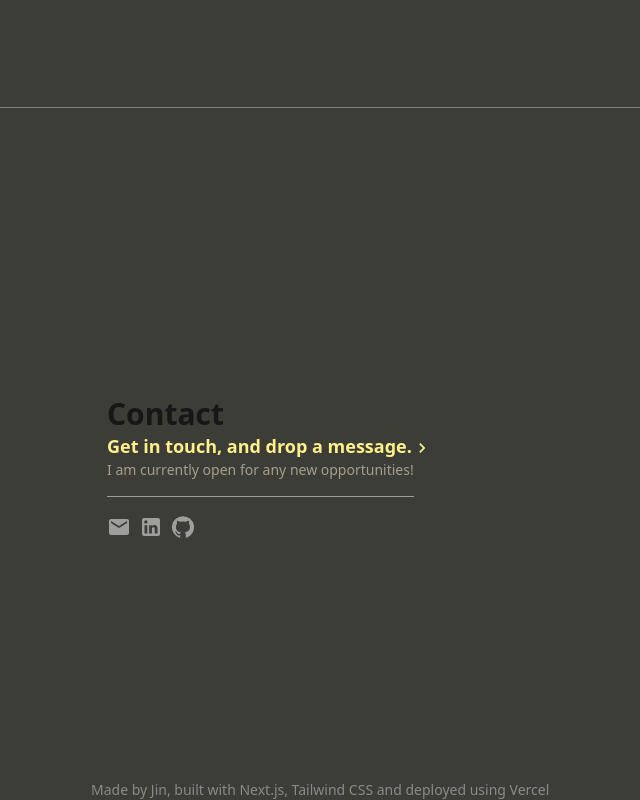
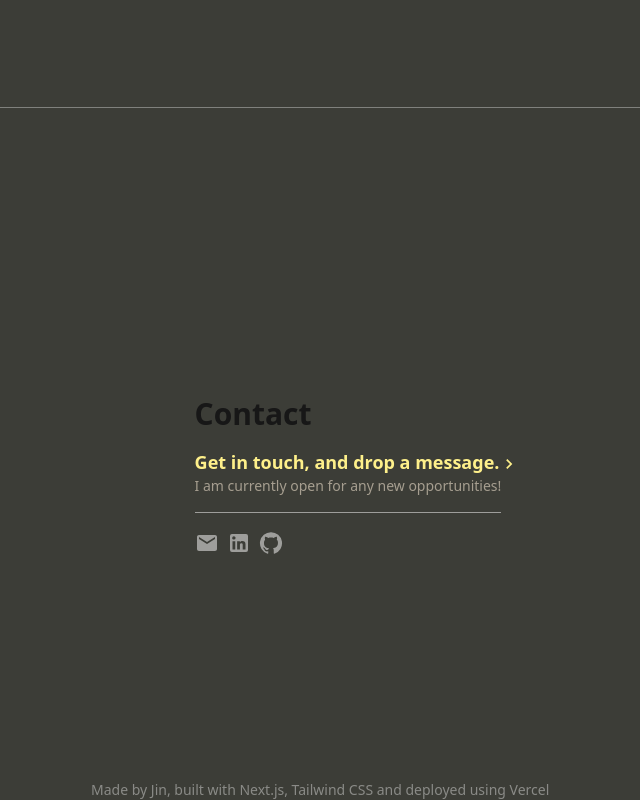
Before and after one commit to jincabia/portfolio, a Next.js app: page / in a window 1280 px wide. Shown: the part 2254-3054 px from the top of the page, without its empty margins (371-1011 px from the left). Built offline with nearby package versions, Linux system fonts and the light colour scheme.

Commit message:
centered contact work on nav bar and check for responsiveness

```diff
--- a/src/app/page.js
+++ b/src/app/page.js
@@ -453,7 +453,7 @@ export default function Home() {
             {/* TODO CENTER THIS CONTACT AND C IF IT LOOKS GOOD */}
       {/* Contact */}
 
-      <div id='contact' ref={contactRefNO} className="w-1/2 mx-auto md:justify-center my-16  md:mt-72  snap-start  min-h-[40vh]  ">
+      <div id='contact' ref={contactRefNO} className="w-fit mx-auto md:justify-center my-16  md:mt-72  snap-start  min-h-[40vh]  ">
 
         <div ref={contactRef} className={`md:pl-4 opacity-0   md:w-1/3   ${contactInView ? ' translate-x-[-20px] animate-slide-in ' : ''} `}>
           <h1 className="text-3xl font-bold">Contact</h1>
@@ -468,7 +468,7 @@ export default function Home() {
            group
            h-fit
 
-           hover:py-4
+           py-4
            ">
 
               <a href='mailto:jinfcabia@gmail.com'
```
